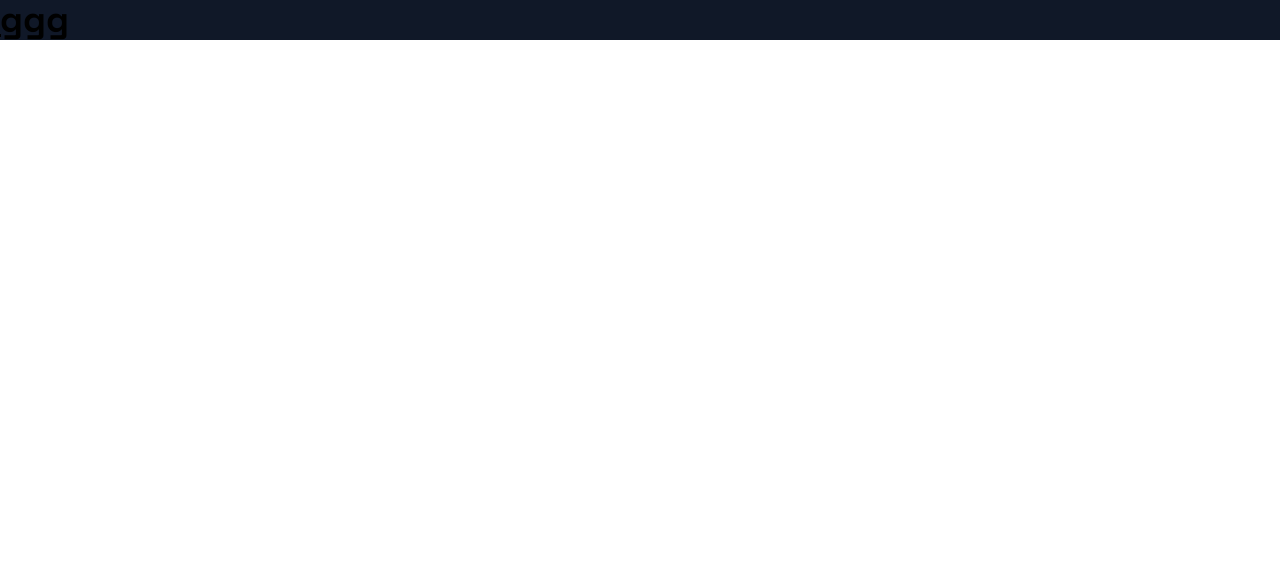
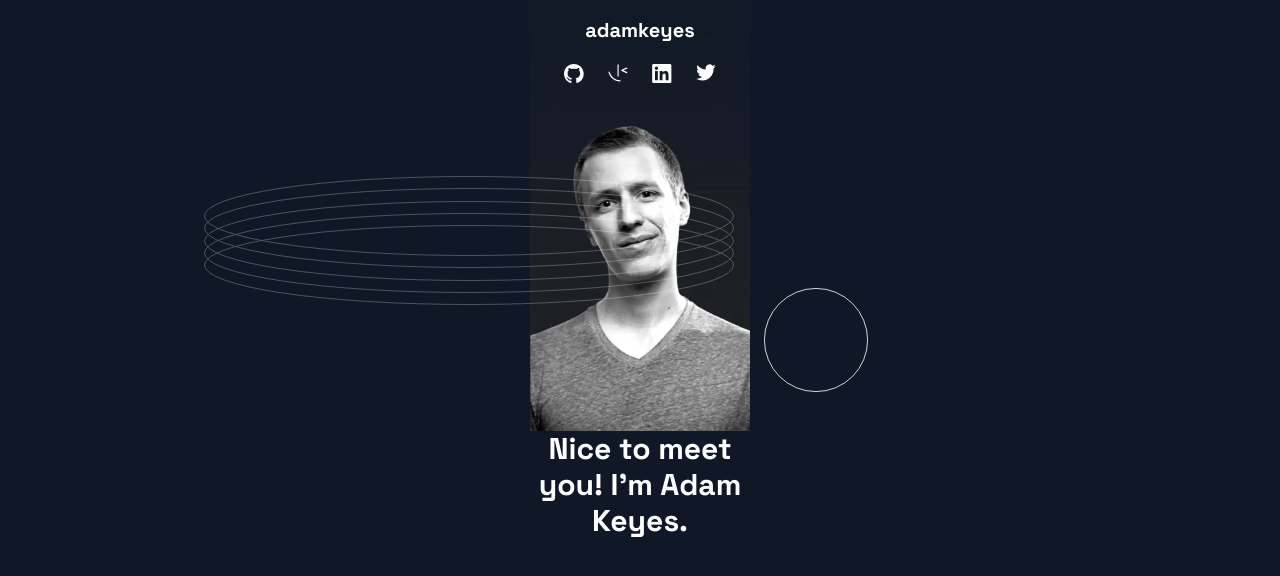
Before and after one commit to eregaudie17/R3.12_TD5, a website built with Vite: page index.html in a window 1280 px wide. Built offline with nearby package versions, Linux system fonts and the light colour scheme.

Commit message:
Fin cours 2

```diff
--- a/index.html
+++ b/index.html
@@ -5,9 +5,31 @@
     <meta name="viewport" content="width=device-width, initial-scale=1.0" />
     <link href="/src/style.css" rel="stylesheet" />
   </head>
-  <body>
-    <div class="bg-gray-900">
-      <h1 class="font-family-ffbase text-4xl font-bold underline">ggg</h1>
-    </div>
+  <body class="bg-gray-900 flex font-family-ffbase flex-col text-white items-center">
+    <header class="flex flex-col py-4 gap-5 z-10">
+      <img class="absolute translate-y-40 -translate-x-90" src="/assets/Pattern/pattern-rings.svg"/>
+      <img class="absolute w-26 translate-y-68 translate-x-50" src="/assets/Pattern/pattern-circle.svg"/>
+      <h3 class="text-center  text-xl font-bold ">adamkeyes</h3>
+      <ul class="flex flex-row gap-6">
+        <li>
+          <img class="w-5" src="/assets/Icons/icon-github.svg"/>
+        </li>
+        <li>
+          <img class="w-5" src="/assets/Icons/icon-frontend-mentor.svg"/>
+        </li>
+        <li>
+          <img class="w-5" src="/assets/Icons/icon-linkedin.svg"/>
+        </li>
+        <li>
+          <img class="w-5" src="/assets/Icons/icon-twitter.svg"/>
+        </li>
+    </ul>
+    </header>
+    <section class="flex flex-col w-65 -mt-43 p-5 flex-col- items-center justify-center ">
+      <img class="" src="/assets/Profile/image-profile-mobile.webp"/>
+      <article class="">
+       <h1 class="text-3xl font-bold text-center">Nice to meet you! I'm <span>Adam Keyes</span>.</h1>
+      </article>
+    </section>
   </body>
 </html>
```
